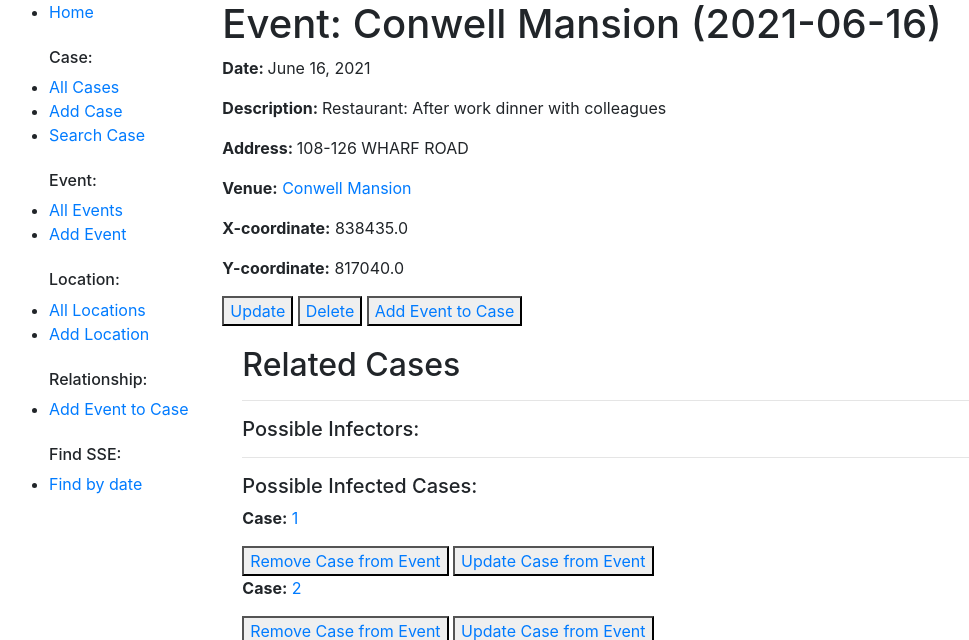
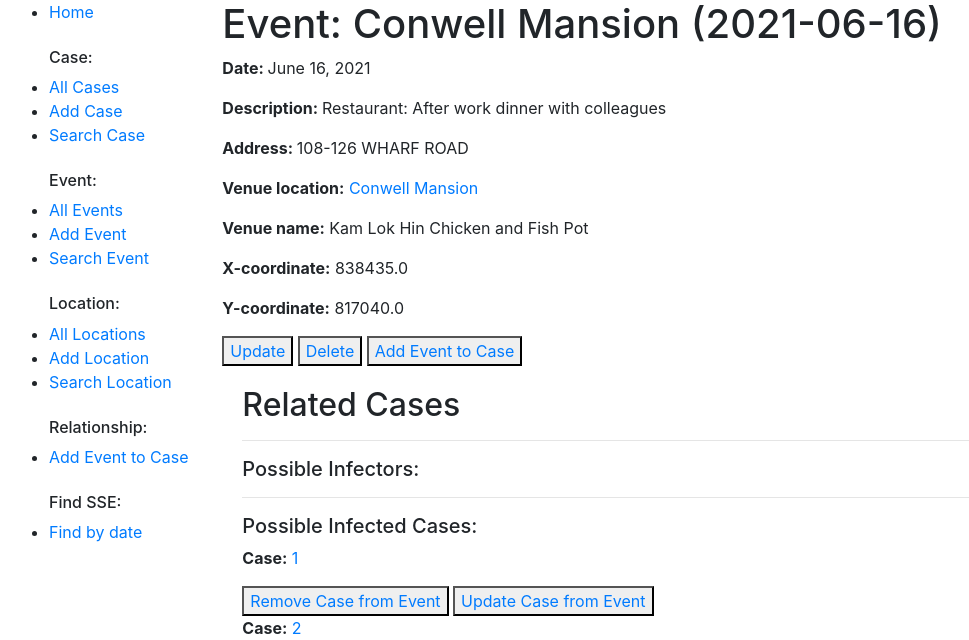
Before and after one commit to ChuKinNing/SSEFinder, a Django app: page /catalog/event/15 in a window 1280 px wide. Shown: the top 640 px of the page, without its empty margins (6-975 px from the left). Run offline with Django 3.2, Linux system fonts and the light colour scheme; data comes from the database, SQL or seed files in the repository; both versions use the stored data as it was after the commit.

Commit message:
update the event search

```diff
--- a/SSEFinder/catalog/forms.py
+++ b/SSEFinder/catalog/forms.py
@@ -72,3 +72,9 @@ class EventForm(ModelForm):
         widgets = {
             'date': DateInput()
         }
+
+class EventSearchForm(forms.Form):
+    location_name=forms.CharField(label='Venue name', help_text="Enter the venue name", required = False)
+    venue_location=forms.CharField(label='Venue location',help_text="Enter the venue location", required = False)
+    date_from=forms.DateField(help_text="Enter a beginning date of the desired period", widget=forms.widgets.DateInput(attrs={'type': 'date'}), required = False)
+    date_to=forms.DateField(help_text="Enter a ending date of the desired period", widget=forms.widgets.DateInput(attrs={'type': 'date'}), required = False)
--- a/SSEFinder/catalog/models.py
+++ b/SSEFinder/catalog/models.py
@@ -29,8 +29,8 @@ class Case(models.Model):
 
 class Location(models.Model):
     """Model for location"""
-    name = models.CharField(max_length=1000, null=True, help_text='Enter name of the location')
-    venue_location = models.CharField(max_length=200, null=True, help_text='Enter the location')
+    name = models.CharField(max_length=1000, null=True, help_text='Enter name of the venue')
+    venue_location = models.CharField(max_length=200, null=True, help_text='Enter the venue location')
     address = models.CharField(max_length=200, null=True, help_text='Enter the address')
     x_coordination = models.FloatField(null=True, help_text='Enter X cordinate of the location')
     y_coordination = models.FloatField(null=True, help_text='Enter Y cordinate of the location')
--- a/SSEFinder/catalog/templates/base_generic.html
+++ b/SSEFinder/catalog/templates/base_generic.html
@@ -27,11 +27,13 @@
           <h6>Event:</h6>
           <li><a href="{% url 'events' %}">All Events</a></li>
           <li><a href="{% url 'event-create' %}">Add Event</a></li>
+          <li><a href="{% url 'event-search' %}">Search Event</a></li>
           <br>
 
           <h6>Location:</h6>
           <li><a href="{% url 'locations' %}">All Locations</a></li>
           <li><a href="{% url 'location-create' %}">Add Location</a></li>
+          <li><a href="{% url 'location-search' %}">Search Location</a></li>
           <br>
 
           <h6>Relationship:</h6>
--- a/SSEFinder/catalog/templates/catalog/event_detail.html
+++ b/SSEFinder/catalog/templates/catalog/event_detail.html
@@ -6,7 +6,8 @@
   <p><strong>Date: </strong>{{event.date}}</p>
   <p><strong>Description: </strong>{{event.description}}</p>
   <p><strong>Address: </strong>{{event.location.address}}</p>
-  <p><strong>Venue:</strong><a href="{{event.location.get_absolute_url }}"> {{ event.location.venue_location }} </a></p>
+  <p><strong>Venue location:</strong><a href="{{event.location.get_absolute_url }}"> {{ event.location.venue_location }} </a></p>
+  <p><strong>Venue name:</strong> {{ event.location.name }} </p>
   <p><strong>X-coordinate:</strong> {{ event.location.x_coordination }}</p>
   <p><strong>Y-coordinate:</strong> {{ event.location.y_coordination }}</p>
   <button type="button" name="update_button"><a href="{{event.pk}}/update/">Update</a></button>
--- /dev/null
+++ b/SSEFinder/catalog/templates/location_search.html
@@ -0,0 +1,6 @@
+{% extends "base_generic.html" %}
+
+{% block content %}
+  <h1>Location Search List</h1>
+
+{% endblock %}
--- a/SSEFinder/catalog/urls.py
+++ b/SSEFinder/catalog/urls.py
@@ -30,6 +30,8 @@ urlpatterns = [
     path('event/attend/<int:pk>/delete/', views.AttendDelete.as_view(), name='attend-delete'),
     # SSE
     path('sse/select/', views.SelectSse, name = 'sse-select'),
-    #new
+    #Search
     path('cases/caseSearch/', views.caseSearchView.as_view(),name='case-search'),
+    path('event/search/', views.EventSearch,name='event-search'),
+    path('location/search/', views.LocationSearch,name='location-search'),
 ]
--- a/SSEFinder/catalog/views.py
+++ b/SSEFinder/catalog/views.py
@@ -6,7 +6,7 @@ from django.views.generic.edit import CreateView, UpdateView, DeleteView
 from django.urls import reverse_lazy
 
 import requests
-from .forms import LocationForm, AttendForm, SseDateForm, CaseForm, EventForm
+from .forms import LocationForm, AttendForm, SseDateForm, CaseForm, EventForm, EventSearchForm
 
 from django.shortcuts import get_object_or_404
 from django.http import HttpResponseRedirect
@@ -178,6 +178,30 @@ class LocationDelete(DeleteView):
     # SSE.objects.filter(event=None).delete()
     success_url = reverse_lazy('locations')
 
+def LocationSearch(request):
+    form = EventSearchForm(None)
+    context = {
+    'form':form,
+    }
+    if request.method == 'POST':
+        form = EventSearchForm(None)
+        if form.is_valid():
+            location = form.cleaned_data['location']
+            date_from = form.cleaned_data['date_from']
+            date_to = form.cleaned_data['date_to']
+            context = {
+                'location': form.cleaned_data['location'],
+                'date_from': form.cleaned_data['date_from'],
+                'date_to': form.cleaned_data['date_to']
+            }
+            events_in_period = Event.objects.filter(date__range=[date_from, date_to])
+    else:
+        context = {
+        'form':form,
+        }
+        return render(request, 'event_search.html', context = context)
+    return render(request, 'event_search.html', context = context)
+
 # Event
 
 class EventListView(generic.ListView):
@@ -201,6 +225,84 @@ class EventDelete(DeleteView):
     # SSE.objects.filter(event=None).delete()
     Attend.objects.filter(event=None).delete()
     success_url = reverse_lazy('events')
+
+def EventSearch(request):
+    form = EventSearchForm(None)
+    if request.method == 'POST':
+        form = EventSearchForm(request.POST or None)
+        if form.is_valid():
+            location_name = form.cleaned_data['location_name']
+            venue_location = form.cleaned_data['venue_location']
+            date_from = form.cleaned_data['date_from']
+            date_to = form.cleaned_data['date_to']
+            events_in_period= []
+
+
+            context = {
+                'form':form,
+                'location_name': form.cleaned_data['location_name'],
+                'venue_location': form.cleaned_data['venue_location'],
+                'date_from': form.cleaned_data['date_from'],
+                'date_to': form.cleaned_data['date_to']
+            }
+
+            # events_in_period = Event.objects.filter(Q(date__range=[date_from, date_to]))
+            # events_in_period = events_in_period.filter(location__venue_location=venue_location)
+            # events_in_period = events_in_period.filter(location__name=location_name)
+            # hv location
+            if location_name == "" and venue_location != "" and date_from == None and date_to == None:
+                events_in_period = Event.objects.filter(location__venue_location=venue_location)
+
+            # hv name
+            elif location_name != "" and venue_location == "" and date_from == None and date_to == None:
+                events_in_period = Event.objects.filter(location__name=location_name)
+
+                # hv date
+            elif location_name == "" and venue_location == "" and date_from != None and date_to != None:
+                events_in_period = Event.objects.filter(Q(date__range=[date_from, date_to]))
+
+                # hv location and date
+            elif location_name == "" and venue_location != "" and date_from != None and date_to != None:
+                events_in_period = Event.objects.filter(Q(date__range=[date_from, date_to]))
+                events_in_period = events_in_period.filter(location__venue_location=venue_location)
+
+                # hv name and date
+            elif venue_location == "" and location_name != "" and date_from != None and date_to != None:
+                events_in_period = Event.objects.filter(Q(date__range=[date_from, date_to]))
+                events_in_period = events_in_period.filter(location__name=location_name)
+
+                # hv location and name
+            elif venue_location != "" and location_name != "" and date_from == None and date_to == None:
+                events_in_period = Event.objects.filter(location__venue_location=venue_location)
+                events_in_period = events_in_period.filter(location__name=location_name)
+
+            # hv all
+            elif venue_location != "" and location_name != "" and date_from != None and date_to != None:
+                events_in_period = Event.objects.filter(Q(date__range=[date_from, date_to]))
+                events_in_period = events_in_period.filter(location__venue_location=venue_location)
+                events_in_period = events_in_period.filter(location__name=location_name)
+
+            result=[]
+
+            for event in events_in_period:
+                result.append(event)
+            context['events']=result
+            return render(request, 'event_search.html', context)
+    # get
+    else:
+        context = {
+        'form':form,
+        }
+        return render(request, 'event_search.html', context = context)
+
+
+    # else:
+    #     context = {
+    #     'form':form,
+    #     }
+    #     print("dllm")
+    #     return render(request, 'event_search.html', context = context)
+    return render(request, 'event_search.html', context = context)
 
 # Attend
 
```
Also changed, not shown: SSEFinder/catalog/templates/event_search.html (added, +19 -0 lines), SSEFinder/catalog/migrations/0011_auto_20210507_0232.py (added), SSEFinder/catalog/migrations/0012_merge_20210507_1724.py (added), SSEFinder/db.sqlite3.
